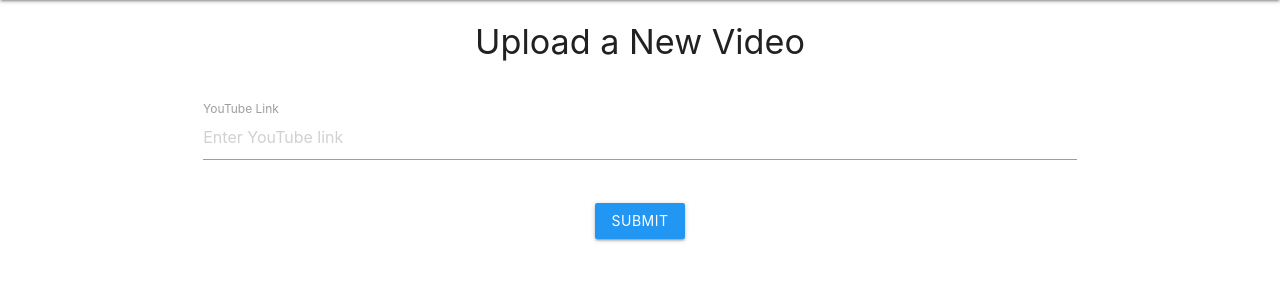
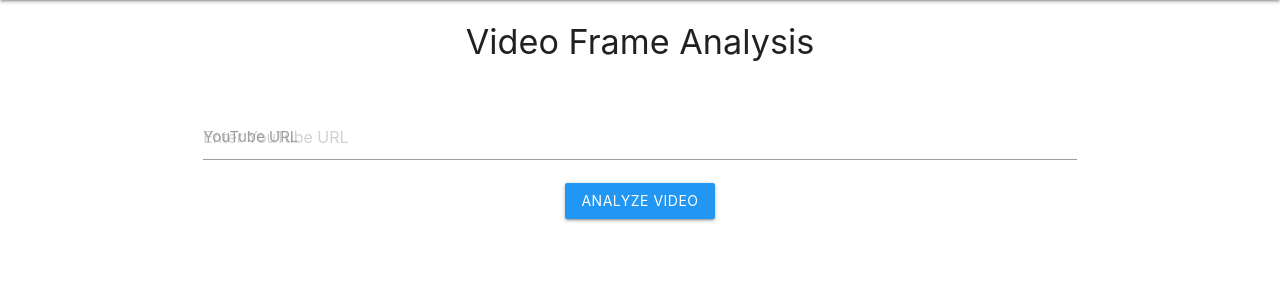
Before and after one commit to aksl007/est_final, a Django app: page /emotion_tracker/upload/ in a window 1280 px wide. Shown: the part 64-364 px from the top of the page. Run offline with Django 3.2, Linux system fonts and the light colour scheme.

Commit message:
add video frame

```diff
--- a/emotion_tracker/templates/emotion_tracker/upload.html
+++ b/emotion_tracker/templates/emotion_tracker/upload.html
@@ -3,9 +3,10 @@
 <head>
     <meta charset="UTF-8">
     <meta name="viewport" content="width=device-width, initial-scale=1.0">
-    <title>Upload Video</title>
+    <title>Video Frame Analysis</title>
     <!-- Materialize CSS -->
     <link href="https://cdnjs.cloudflare.com/ajax/libs/materialize/1.0.0/css/materialize.min.css" rel="stylesheet">
+    <script src="https://cdn.jsdelivr.net/npm/@tensorflow/tfjs"></script>
     <style>
         .progress-container {
             margin-top: 20px;
@@ -35,6 +36,34 @@
         video {
             display: none;
         }
+
+        #frame-container {
+            display: flex;
+            flex-wrap: wrap;
+            gap: 10px;
+            margin-top: 20px;
+            justify-content: center;  /* 가로 중앙 정렬 */
+        }
+
+        .frame-wrapper {
+            display: flex;
+            flex-direction: column;
+            align-items: center;
+            justify-content: center;
+            text-align: center;
+        }
+
+        .frame {
+            width: 150px;
+            height: 150px;
+            object-fit: cover;
+        }
+
+        .frame-text {
+            margin-top: 10px;
+            font-size: 14px;
+            color: #333;
+        }
     </style>
 </head>
 <body>
@@ -46,145 +75,115 @@
             </ul>
         </div>
     </nav>
+    <div class="container">
+        <h4 class="center-align">Video Frame Analysis</h4>
+        <form id="youtube-form" class="row">
+            <div class="input-field col s12">
+                <input id="youtube-url" type="url" placeholder="Enter YouTube URL" required>
+                <label for="youtube-url">YouTube URL</label>
+            </div>
+            <div class="col s12 center-align">
+                <button type="submit" class="btn blue" id="submit-button">Analyze Video</button>
+            </div>
+        </form>
 
-    <div class="container">
-        <h4 class="center-align">Upload a New Video</h4>
-        <div class="row">
-            <form id="video-upload-form" class="col s12">
-                <div class="row">
-                    <div class="input-field col s12">
-                        <input type="url" id="youtube-link" placeholder="Enter YouTube link" required>
-                        <label for="youtube-link">YouTube Link</label>
+        <div id="progress" class="center-align" style="display: none;">
+            <div class="preloader-wrapper active">
+                <div class="spinner-layer spinner-blue-only">
+                    <div class="circle-clipper left">
+                        <div class="circle"></div>
+                    </div><div class="gap-patch">
+                        <div class="circle"></div>
+                    </div><div class="circle-clipper right">
+                        <div class="circle"></div>
                     </div>
                 </div>
-                <div class="row center-align">
-                    <button type="submit" class="btn blue waves-effect waves-light">Submit</button>
-                </div>
+            </div>
+            <p>Processing video...</p>
+        </div>
 
-                <div class="progress-container" id="progress-container" style="display: none;">
-                    <div class="progress">
-                        <div class="indeterminate"></div>
-                    </div>
-                </div>
+        <div id="frame-container"></div>
+    </div>
+    <script>
+        document.getElementById('youtube-form').addEventListener('submit', async (e) => {
+            e.preventDefault();
+            const youtubeUrl = document.getElementById('youtube-url').value;
+            const progress = document.getElementById('progress');
+            const frameContainer = document.getElementById('frame-container');
+            const submitButton = document.getElementById('submit-button');
 
-                <!-- Embedded video iframe -->
-                <div id="video-frame-container" style="display: none;">
-                    <iframe id="video-frame" frameborder="0" allow="autoplay; encrypted-media" allowfullscreen></iframe>
-                </div>
-            </form>
-        </div>
-    </div>
+            submitButton.disabled = true;
+            submitButton.innerText = "Processing...";
 
-    <!-- Disabled Overlay -->
-    <div class="disabled-overlay" id="disabled-overlay"></div>
 
-    <!-- Materialize JS -->
-    <script src="https://cdnjs.cloudflare.com/ajax/libs/materialize/1.0.0/js/materialize.min.js"></script>
-    <!-- TensorFlow.js -->
-    <script src="https://cdn.jsdelivr.net/npm/@tensorflow/tfjs"></script>
-    <script>
-        document.addEventListener('DOMContentLoaded', () => {
-            const form = document.getElementById('video-upload-form');
-            const progressContainer = document.getElementById('progress-container');
-            const disabledOverlay = document.getElementById('disabled-overlay');
-            const videoFrameContainer = document.getElementById('video-frame-container');
-            const videoFrame = document.getElementById('video-frame');
-            const videoElement = document.createElement('video');
-            const canvas = document.createElement('canvas');
-            const context = canvas.getContext('2d');
-            let model;
+            frameContainer.innerHTML = '';
+            progress.style.display = 'block';
 
-            // Load your model here
-            {% comment %} tf.loadLayersModel('path/to/emotion_model.json').then(loadedModel => {
-                model = loadedModel;
-                console.log('Model loaded successfully!');
-            }).catch(err => {
-                console.error('Error loading model:', err);
-            }); {% endcomment %}
+            try {
+                // Send YouTube URL to Django server for processing
+                const response = await fetch('download_video/', {
+                    method: 'POST',
+                    headers: { 'Content-Type': 'application/json' },
+                    body: JSON.stringify({ youtube_url: youtubeUrl })
+                });
 
-            form.addEventListener('submit', (event) => {
-                event.preventDefault();
-                const youtubeLink = document.getElementById('youtube-link').value;
+                const data = await response.json();
+                if (response.ok) {
+                    const frames = data.frames;
+                    let i = 0;
+                    for (const frame of frames) {
+                        i ++;
+                         // 프레임 컨테이너 생성
+                        const frameWrapper = document.createElement('div');
+                        frameWrapper.className = 'frame-wrapper';
 
-                if (youtubeLink.trim() === '') {
-                    M.toast({ html: 'Please enter a valid YouTube link!' });
-                    return;
+                        // 이미지 생성
+                        const img = document.createElement('img');
+                        img.src = `frames/${frame}`;
+                        img.className = 'frame';
+                        frameWrapper.appendChild(img);
+
+                        // 이미지 아래 텍스트 생성
+                        const text = document.createElement('p');
+                        text.className = 'frame-text';
+                        text.textContent = `Frame ${i}`;
+                        frameWrapper.appendChild(text);  // 텍스트 추가
+
+                        // 프레임 컨테이너를 전체 프레임 컨테이너에 추가
+                        frameContainer.appendChild(frameWrapper);
+
+                        // Analyze each frame using TensorFlow.js
+                        img.onload = async () => {
+                            const tensor = tf.browser.fromPixels(img)
+                                .resizeBilinear([64, 64]) // Resize for model input
+                                .div(255).expandDims(0); // Normalize and add batch dimension
+
+                            // Predict using your TensorFlow.js model
+                            {% comment %}
+                            const prediction = model.predict(tensor);
+                            console.log('Prediction:', prediction.dataSync());
+                            {% endcomment %}
+                            tensor.dispose();
+                        };
+                    }
+                } else {
+                    alert(data.error || 'Error processing video!');
                 }
+            } catch (err) {
+                console.error('Error:', err);
+                alert('An error occurred. Check the console for details.');
+            } finally {
+                submitButton.disabled = false;
+                submitButton.innerText = "Analyze Video";  // Reset button text
 
-                disabledOverlay.style.display = 'block';
-                progressContainer.style.display = 'block';
-
-                try {
-                    const videoId = extractVideoId(youtubeLink);
-                    if (!videoId) {
-                        M.toast({ html: 'Invalid YouTube link!' });
-                        disabledOverlay.style.display = 'none';
-                        progressContainer.style.display = 'none';
-                        return;
-                    }
-
-                    const videoUrl = `https://www.youtube.com/embed/${videoId}?autoplay=1&mute=1`;
-                    videoFrame.src = videoUrl;
-
-                    // Show the iframe once the link is processed
-                    videoFrameContainer.style.display = 'block';
-
-                    // Load the video into the hidden video element
-                    videoElement.src = videoUrl;
-                    videoElement.crossOrigin = 'anonymous';
-                    videoElement.play();
-
-                    // Capture frames from the video element
-                    videoElement.addEventListener('play', () => {
-                        captureFrames();
-                    });
-
-                    progressContainer.style.display = 'none';
-                    disabledOverlay.style.display = 'none';
-                    M.toast({ html: 'Video embedded and processing started!' });
-                } catch (error) {
-                    console.error('Error processing video:', error);
-                    progressContainer.style.display = 'none';
-                    disabledOverlay.style.display = 'none';
-                    M.toast({ html: 'An error occurred during processing!' });
-                }
-            });
-
-            function extractVideoId(url) {
-                const regex = /(?:https?:\/\/)?(?:www\.)?(?:youtube\.com\/watch\?v=|youtu\.be\/)([\w-]{11})/;
-                const match = url.match(regex);
-                return match ? match[1] : null;
-            }
-
-            // Capture frames from the video
-            function captureFrames() {
-                if (videoElement.paused || videoElement.ended) return;
-
-                canvas.width = videoElement.videoWidth;
-                canvas.height = videoElement.videoHeight;
-                context.drawImage(videoElement, 0, 0, canvas.width, canvas.height);
-
-                const imageData = tf.browser.fromPixels(canvas);
-                const resized = tf.image.resizeBilinear(imageData, [64, 64]); // Resize for model input
-                const normalized = resized.div(255).expandDims(0); // Normalize and add batch dimension
-
-                console.log(normalized)
-                // Make prediction
-                {% comment %} if (model) {
-                    const prediction = model.predict(normalized);
-                    const emotionScores = prediction.dataSync();
-
-                    // Log emotion scores for each frame
-                    console.log('Emotion scores:', emotionScores);
-
-                    tf.dispose([imageData, resized, normalized, prediction]);
-                } {% endcomment %}
-
-                // Continue capturing frames every 100ms
-                setTimeout(captureFrames, 100);
+                progress.style.display = 'none';
             }
         });
+
+        // Load your TensorFlow.js model
+        {% comment %}
+        const model = await tf.loadLayersModel('/path/to/emotion_model.json');
+        {% endcomment %}
     </script>
 </body>
 </html>
-{% comment %} 영상 서버에서 다운로드 후 처리하는 방법으로 해야 됨 {% endcomment %}
--- a/emotion_tracker/urls.py
+++ b/emotion_tracker/urls.py
@@ -6,4 +6,6 @@
     path('', views.index, name='index'),
     path("upload/", views.upload, name="upload"),
     path("detail/", views.detail, name="detail"),
+    path('upload/download_video/', views.download_video, name='download_video'),
+    path('upload/frames/<str:filename>/', views.serve_frame, name='serve_frame'),
 ]
--- a/emotion_tracker/views.py
+++ b/emotion_tracker/views.py
@@ -1,4 +1,16 @@
 from django.shortcuts import render
+import os
+import uuid
+from pytubefix import YouTube
+from django.http import JsonResponse, FileResponse
+from django.conf import settings
+from django.views.decorators.csrf import csrf_exempt
+import cv2
+import json
+
+import logging
+
+logger = logging.getLogger(__name__)
 
 def index(request):
     videos = [
@@ -99,3 +111,63 @@
 def detail(request):
 
     return render(request, "emotion_tracker/detail.html")
+
+# Frames 저장 경로 설정
+FRAME_DIR = os.path.join(settings.MEDIA_ROOT, 'frames')
+os.makedirs(FRAME_DIR, exist_ok=True)
+
+@csrf_exempt
+def download_video(request):
+    if request.method == 'POST':
+        try:
+            data = json.loads(request.body)
+            youtube_url = data.get('youtube_url')
+
+            if not youtube_url:
+                return JsonResponse({'error': 'YouTube URL is required!'}, status=400)
+
+
+
+            # YouTube 영상 다운로드
+            yt = YouTube(youtube_url)
+            stream = yt.streams.filter(progressive=True, file_extension='mp4').first()
+            temp_video_path = os.path.join(settings.MEDIA_ROOT, f"{uuid.uuid4()}.mp4")
+            stream.download(output_path=settings.MEDIA_ROOT, filename=temp_video_path)
+
+            # 프레임 추출
+            cap = cv2.VideoCapture(temp_video_path)
+            frame_rate = int(cap.get(cv2.CAP_PROP_FPS))
+            frame_count = 0
+            frame_paths = []
+
+            while cap.isOpened():
+                ret, frame = cap.read()
+                if not ret:
+                    break
+
+                # 1초마다 프레임 저장
+                if frame_count % frame_rate == 0:
+                    frame_filename = f"{uuid.uuid4()}.jpg"
+                    frame_path = os.path.join(FRAME_DIR, frame_filename)
+                    cv2.imwrite(frame_path, frame)
+                    frame_paths.append(frame_filename)
+
+                frame_count += 1
+
+            cap.release()
+            os.remove(temp_video_path)
+
+            # 프레임 파일명 리스트 반환
+            return JsonResponse({'frames': frame_paths}, status=200)
+
+        except Exception as e:
+            return JsonResponse({'error': str(e)}, status=500)
+
+    return JsonResponse({'error': 'Invalid request method!'}, status=405)
+
+
+def serve_frame(request, filename):
+    file_path = os.path.join(FRAME_DIR, filename)
+    if os.path.exists(file_path):
+        return FileResponse(open(file_path, 'rb'), content_type='image/jpeg')
+    return JsonResponse({'error': 'File not found!'}, status=404)
```
Also changed, not shown: est_final/settings.py (+29 -2 lines).
